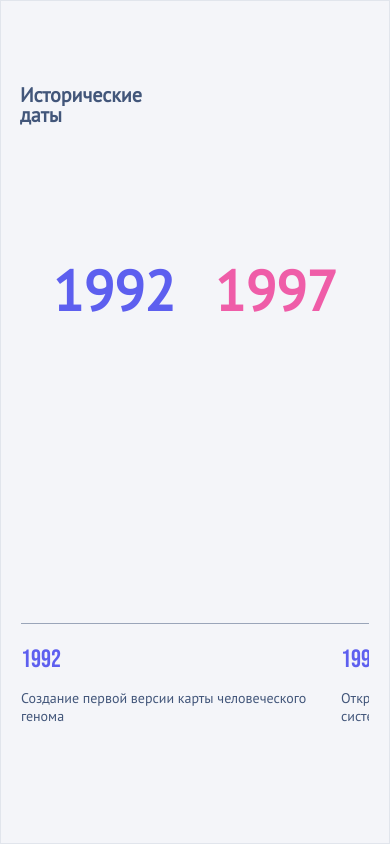
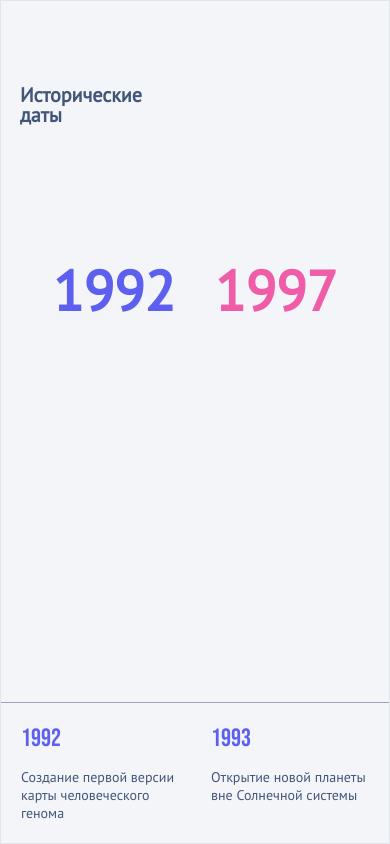
Before and after one commit to Konstantin-Gromakovskiy/historical-dates-test, a React app: page / in a window 390 px wide. Built offline with nearby package versions, Linux system fonts and the light colour scheme.

Commit message:
styles: update adaptive styles

```diff
--- a/src/components/slider.module.scss
+++ b/src/components/slider.module.scss
@@ -10,8 +10,12 @@
   height: 140px;
 
   :global(.swiper-slide) {
+    width: 300px;
     margin-right: $space-large;
-    width: fit-content;
+  }
+
+  :global(.swiper-wrapper){
+    padding-inline: $space-large;
   }
 
   :global(.swiper-button-prev) {
@@ -49,7 +53,6 @@
 .eventContainer{
   display: flex;
   flex-direction: column;
-  width: 300px;
 }
 .title {
   color: $color-accent;
@@ -66,18 +69,19 @@
 
   .container {
     font-size: $font-size-small;
-    margin-bottom: $space-large;
-
-
   }
 
   :global(.swiper) {
     height: 140px;
-    border-top: 1px solid rgba($primary-text, 0.5);
-    padding-top: $space-base !important;
 
     :global(.swiper-slide) {
       margin-right: $space-base;
+      padding-top: $space-base;
+      width: 170px;
+    }
+
+    :global(.swiper-wrapper){
+      padding-inline: $space-base;
     }
 
     :global(.swiper-button-prev) {
@@ -89,7 +93,8 @@
     }
   }
 
-
+  .eventContainer{
+  }
 
   .title {
     display: inline-block;
--- a/src/pages/historicalDates.module.scss
+++ b/src/pages/historicalDates.module.scss
@@ -77,14 +77,23 @@
 
 .slider {
   position: absolute;
-  width: 100%;
   bottom: 0;
   left: 0;
-  margin-bottom: 100px;
-  padding-inline: $space-large;
+  margin-bottom: $space-large;
+  width: 100%;
 }
 
 @media (max-height: 980px) {
+  .dates {
+    font-size: calc($font-size-super-large * 0.7);
+    gap: 40px
+  }
+  .slider{
+    margin-bottom: 0;
+  }
+}
+
+@media (max-width: 980px) {
   .dates {
     font-size: calc($font-size-super-large * 0.7);
     gap: 40px
@@ -117,9 +126,9 @@
         display: none;
       }
     }
-    .slider {
-      padding-inline: $space-base;
 
+    .slider{
+      border-top: 1px solid rgba($primary-text, 0.5);
     }
   }
 
```
